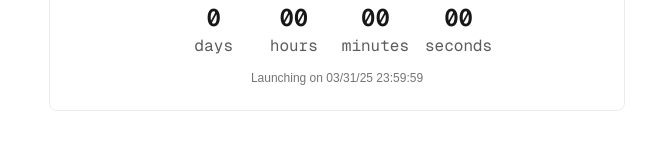
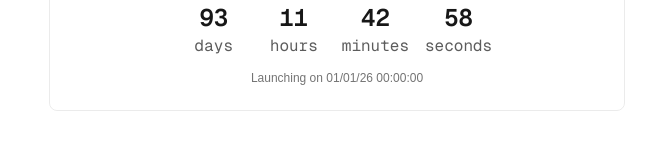
Before and after one commit to shmuel-web/shmuel-web.github.io, a Next.js app: page /about/work in a window 1280 px wide. Shown: the part 332-492 px from the top of the page, without its empty margins (303-974 px from the left). Built offline with nearby package versions, Linux system fonts and the light colour scheme.

Commit message:
Update target date in ComingSoon component to 01/01/26 00:00:00 for countdown accuracy.

```diff
--- a/src/app/components/ComingSoon.tsx
+++ b/src/app/components/ComingSoon.tsx
@@ -5,8 +5,8 @@ import { useI18n } from "@/i18n/I18nProvider";
 
 export default function ComingSoon() {
   const { locale, dict } = useI18n();
-  // Fixed target: 31/03/25 23:59:59 (DD/MM/YY HH:mm:ss). Months are 0-based → 2 = March.
-  const targetDate = useMemo(() => new Date(2025, 2, 31, 23, 59, 59), []);
+  // Fixed target: 01/01/26 00:00:00 (DD/MM/YY HH:mm:ss). Months are 0-based → 0 = January.
+  const targetDate = useMemo(() => new Date(2026, 0, 1, 0, 0, 0), []);
   const [now, setNow] = useState<Date>(new Date());
 
   useEffect(() => {
```
